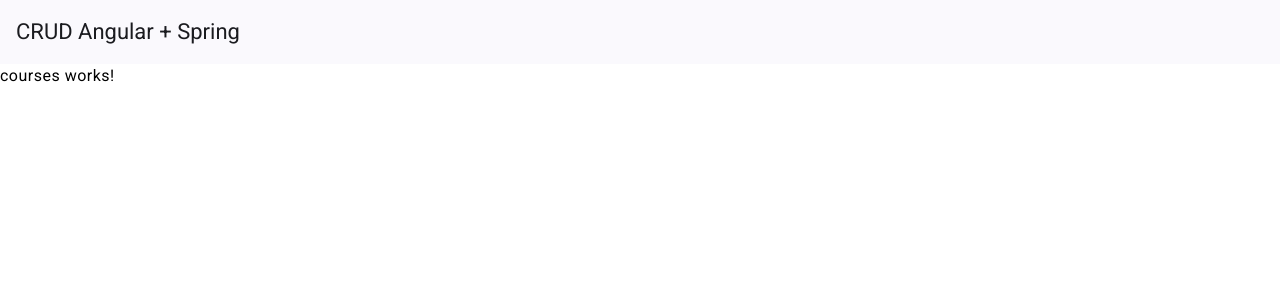
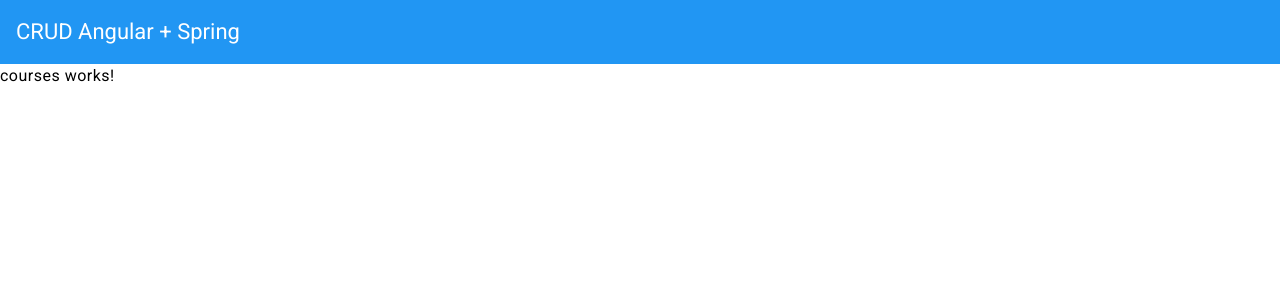
Before and after one commit to Rafa-Hoff/curso-angular-java-spring, an Angular app in the folder crud-angular/: page /courses in a window 1280 px wide. Shown: the top 300 px of the page. Built offline with nearby package versions, Linux system fonts and the light colour scheme.

Commit message:
Customizando o tema do angular

```diff
--- a/crud-angular/src/styles.scss
+++ b/crud-angular/src/styles.scss
@@ -1,4 +1,21 @@
 /* You can add global styles to this file, and also import other style files */
+@use '@angular/material' as mat;
+
+@include mat.core();
+
+$my-primary: mat.m2-define-palette(mat.$m2-blue-palette);
+$my-accent: mat.m2-define-palette(mat.$m2-indigo-palette, A200, A400, 700);
+$my-warn: mat.m2-define-palette(mat.$m2-red-palette);
+
+$my-theme: mat.m2-define-light-theme((
+ color: (
+   primary: $my-primary,
+   accent: $my-accent,
+   warn: $my-warn,
+ ),
+));
+
+@include mat.all-component-themes($my-theme);
 
 html, body { height: 100%; }
 body { margin: 0; font-family: Roboto, "Helvetica Neue", sans-serif; }
```
